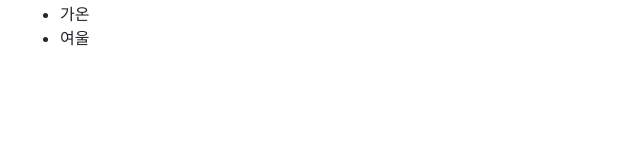
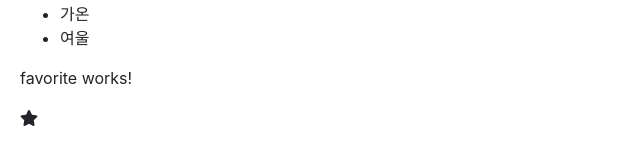
Before and after one commit to JUNWOO45/angular_project, an Angular app in the folder project/: page / in a window 1280 px wide. Shown: the part 557-722 px from the top of the page, without its empty margins (0-640 px from the left). Built offline with nearby package versions, Linux system fonts and the light colour scheme.

Commit message:
Test font awesome

```diff
--- a/project/package.json
+++ b/project/package.json
@@ -19,6 +19,9 @@
     "@angular/platform-browser": "~8.2.7",
     "@angular/platform-browser-dynamic": "~8.2.7",
     "@angular/router": "~8.2.7",
+    "@fortawesome/angular-fontawesome": "^0.5.0",
+    "@fortawesome/fontawesome-svg-core": "^1.2.25",
+    "@fortawesome/free-solid-svg-icons": "^5.11.2",
     "bootstrap": "^4.3.1",
     "rxjs": "~6.4.0",
     "tslib": "^1.10.0",
--- a/project/src/app/app.component.html
+++ b/project/src/app/app.component.html
@@ -1,3 +1,4 @@
 <h1>Angular</h1>
 <courses></courses>
 <app-author></app-author>
+<app-favorite></app-favorite>
--- a/project/src/app/courses.component.ts
+++ b/project/src/app/courses.component.ts
@@ -24,7 +24,6 @@ import { CoursesService } from './courses.service';
     {{ course.date | date:'yy:MM:dd'}} <br>
   </div>
   <br><br><br>
-
   `
 })
 export class CoursesComponent {
@@ -37,7 +36,7 @@ export class CoursesComponent {
     students: 2039123,
     price: 7.28938,
     date: new Date(2019, 10, 30)
-  }
+  };
 
   constructor(service: CoursesService) {
     this.courses = service.getCourses();
--- /dev/null
+++ b/project/src/app/favorite/favorite.component.html
@@ -0,0 +1,7 @@
+<p>favorite works!</p>
+<i
+  class='fa-star'
+  [class.fas]="isFavorite"
+  [class.far]="!isFavorite"
+  (click)="onClick()"
+></i>
--- /dev/null
+++ b/project/src/app/favorite/favorite.component.ts
@@ -0,0 +1,19 @@
+import { Component, OnInit } from '@angular/core';
+
+@Component({
+  selector: 'app-favorite',
+  templateUrl: './favorite.component.html',
+  styleUrls: ['./favorite.component.css']
+})
+export class FavoriteComponent implements OnInit {
+  isFavorite:boolean = true;
+
+  constructor() { }
+
+  ngOnInit() {
+  }
+
+  onClick() {
+    this.isFavorite = !this.isFavorite;
+  }
+}
--- a/project/src/index.html
+++ b/project/src/index.html
@@ -6,6 +6,7 @@
   <base href="/">
   <meta name="viewport" content="width=device-width, initial-scale=1">
   <link rel="icon" type="image/x-icon" href="favicon.ico">
+  <link rel="stylesheet" href="https://use.fontawesome.com/releases/v5.6.3/css/all.css" integrity="sha384-UHRtZLI+pbxtHCWp1t77Bi1L4ZtiqrqD80Kn4Z8NTSRyMA2Fd33n5dQ8lWUE00s/" crossorigin="anonymous">
 </head>
 <body>
   <app-root></app-root>
```
Also changed, not shown: project/src/app/app.module.ts (+6 -2 lines), project/src/app/favorite/favorite.component.css (added), 2 other files (tests, documents, lock files or other folders).
